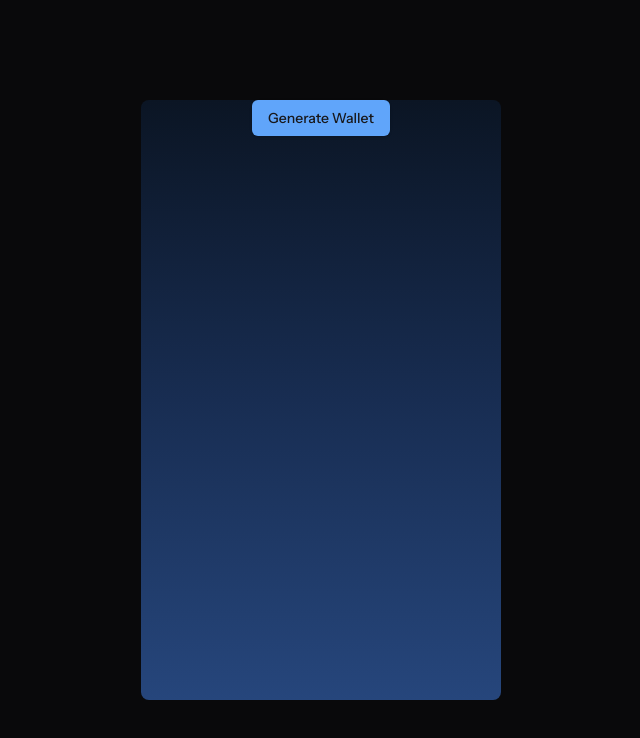
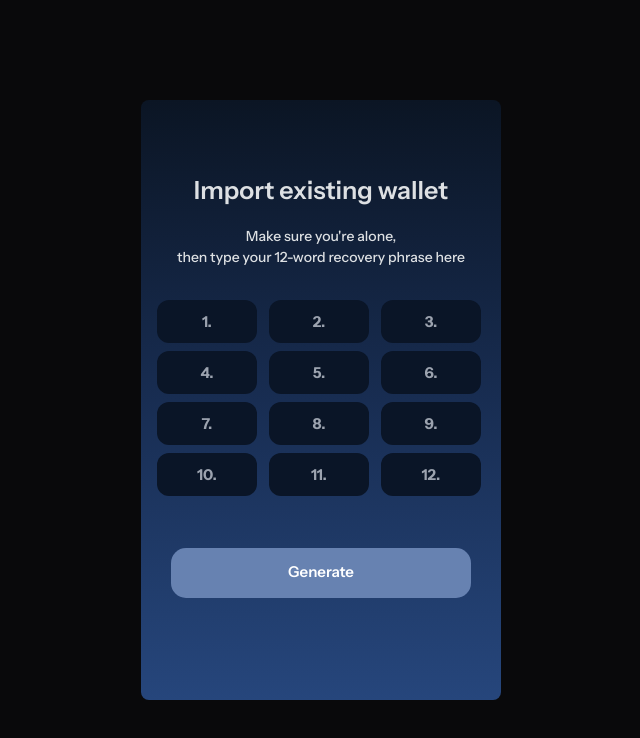
Before and after one commit to Aryan-Dahiya-23/Stash, a Next.js app: page /create in a window 1280 px wide. Shown: the top 738 px of the page, without its empty margins (319-959 px from the left). Built offline with nearby package versions, Linux system fonts and the light colour scheme.

Commit message:
added create wallet

```diff
--- a/app/(root)/create/page.tsx
+++ b/app/(root)/create/page.tsx
@@ -1,118 +1,102 @@
+/* eslint-disable @typescript-eslint/no-unused-vars */
 "use client";
 
 import * as React from "react";
-import { useState, useEffect } from "react";
+import { useState } from "react";
 import { Keypair } from "@solana/web3.js";
-import { Button } from "@/components/ui/button";
-import { Checkbox } from "@/components/ui/checkbox";
 import { generateMnemonic, mnemonicToSeedSync } from "bip39";
 import { derivePath } from "ed25519-hd-key";
 import nacl from "tweetnacl";
-import Link from "next/link";
 import { useRouter } from "next/navigation";
+import Cookies from "js-cookie";
+import toast from "react-hot-toast";
+import CryptoJS from "crypto-js";
+import { SeedPhrase } from "@/components/shared/SeedPhrase";
+import { Password } from "@/components/shared/Password";
 
 export default function Home() {
   const router = useRouter();
 
   const [mnemonic, setMnemonic] = useState<string>("");
-  // const [wallet, setWallet] = useState<object>(
-  //   JSON.parse(localStorage.getItem("wallet") || "{}")
-  // );
-
-  const [wallet, setWallet] = useState({});
-
-  // useEffect(() => {
-  //   if (typeof window !== "undefined") {
-  //     const storedWallet = localStorage.getItem("wallet");
-
-  //     // const storedWallet = null;
-
-  //     if (storedWallet) {
-  //       setWallet(JSON.parse(storedWallet));
-  //     } else {
-  //       // Redirect to login if no wallet is found
-  //       router.push("/login");
-  //     }
-  //   }
-  // }, [router]);
+  const [privateKey, setPrivateKey] = useState<string>("");
+  const [isWalletSuccess, setIsWalletSuccess] = useState<boolean>(false);
+  const [password, setPassword] = useState<string>("");
+  const [verifyPassword, setVerifyPassword] = useState<string>("");
 
   function generateWallet() {
-    // Generate a new 12-word mnemonic phrase
     const newMnemonic = generateMnemonic();
     setMnemonic(newMnemonic);
     console.log(`Generated Mnemonic: ${mnemonic}`);
 
-    // Convert mnemonic to a seed
     const seed = mnemonicToSeedSync(newMnemonic);
 
-    // Define the derivation path for Solana (BIP44: m/44'/501'/0'/0')
     const path = `m/44'/501'/0'/0'`;
     const derivedSeed = derivePath(path, seed.toString("hex")).key;
 
-    // Generate keypair from the derived seed
-    const keypair = nacl.sign.keyPair.fromSeed(derivedSeed);
+    const derivedSeedUint8Array = new Uint8Array(derivedSeed);
 
-    // Convert the keypair to Solana-compatible public and private keys
+    const keypair = nacl.sign.keyPair.fromSeed(derivedSeedUint8Array);
+
     const solanaKeypair = Keypair.fromSecretKey(keypair.secretKey);
     const publicKey = solanaKeypair.publicKey.toBase58();
     const privateKey = Buffer.from(solanaKeypair.secretKey).toString("hex");
-    setWallet({ publicKey, privateKey });
-
-    // localStorage.setItem("wallet", JSON.stringify({ publicKey, privateKey }));
   }
 
+  const setCookie = () => {
+    const encryptedData = CryptoJS.AES.encrypt(mnemonic, password).toString();
+
+    Cookies.set("encryptedData", encryptedData, {
+      expires: 50000,
+      secure: true,
+    });
+
+    const now = new Date();
+
+    now.setTime(now.getTime() + 10 * 60 * 1000);
+
+    Cookies.set("privateKey", privateKey, {
+      expires: now,
+      secure: true,
+    });
+
+    const secretKey = Uint8Array.from(Buffer.from(privateKey, "hex"));
+    const solanaKeypair = Keypair.fromSecretKey(secretKey);
+    const publicKey = solanaKeypair.publicKey.toBase58();
+
+    Cookies.set("publicKey", publicKey, {
+      expires: now,
+      secure: true,
+    });
+
+    toast("Hey, There!", {
+      icon: "👋",
+    });
+
+    router.push("/wallet");
+  };
   return (
-    <>
-      {Object.keys(wallet).length === 0 ? (
-        <div className="h-full flex flex-col justify-center items-center">
-          <Button className="bg-blue-400" onClick={generateWallet}>
-            Generate Wallet
-          </Button>
-        </div>
-      ) : (
-        <div className="min-h-screen bg-gray-900 text-white flex flex-col justify-center items-center p-4">
-          <div className="flex items-center space-x-2 mb-8">
-            <div className="w-3 h-3 rounded-full bg-blue-400"></div>
-            <div className="w-3 h-3 rounded-full bg-blue-400"></div>
-            <div className="w-3 h-3 rounded-full bg-gray-600"></div>
-          </div>
+    <div className="h-[600px] relative p-4 flex flex-col items-center">
+      {!isWalletSuccess && (
+        <SeedPhrase
+          mnemonic={mnemonic}
+          setMnemonic={setMnemonic}
+          isWalletSuccess={isWalletSuccess}
+          setIsWalletSuccess={setIsWalletSuccess}
+          privateKey={privateKey}
+          setPrivateKey={setPrivateKey}
+        />
+      )}
 
-          <h1 className="text-2xl font-bold text-center mb-4">
-            Your Secret Recovery Phrase
-          </h1>
-
-          <p className="text-center text-gray-400 mb-6">
-            This phrase unlocks your wallet. Do <strong>NOT</strong> share.
-            Write it down on a paper and store securely.
-          </p>
-
-          <div className="grid grid-cols-3 gap-4 mb-6 text-sm">
-            {mnemonic.split(" ").map((word, index) => (
-              <div
-                key={index}
-                className="border border-gray-600 p-2 rounded-lg text-center"
-              >
-                <span className="text-gray-500">{index + 1}.</span>{" "}
-                <span>{word}</span>
-              </div>
-            ))}
-          </div>
-
-          <div className="flex items-center space-x-2 mb-6">
-            <Checkbox id="save-recovery-phrase" />
-            <label
-              htmlFor="save-recovery-phrase"
-              className="text-gray-400 select-none"
-            >
-              My Secret Recovery Phrase is <strong>saved</strong>.
-            </label>
-          </div>
-          <Button asChild className="w-full bg-blue-500 text-white">
-            <Link href="/wallet">Continue </Link>
-          </Button>
-        </div>
+      {isWalletSuccess && (
+        <Password
+          password={password}
+          setPassword={setPassword}
+          verifyPassword={verifyPassword}
+          setVerifyPassword={setVerifyPassword}
+          setCookie={setCookie}
+        />
       )}
-    </>
+    </div>
   );
 }
 
--- a/app/(root)/layout.tsx
+++ b/app/(root)/layout.tsx
@@ -1,3 +1,5 @@
+import { Toaster } from "react-hot-toast";
+
 export default function RootLayout({
   children,
 }: {
@@ -5,6 +7,7 @@ export default function RootLayout({
 }) {
   return (
     <div className="h-[600px] w-[360px] rounded-lg bg-gradient-to-b from-[#0b1524] via-[#182d52] to-[#26467c]">
+      <Toaster />
       <main className="flex-1">{children}</main>
     </div>
   );
--- a/app/(root)/verify/page.tsx
+++ b/app/(root)/verify/page.tsx
@@ -10,6 +10,7 @@ import { Password } from "@/components/shared/Password";
 import { useRouter } from "next/navigation";
 import { Keypair } from "@solana/web3.js";
 import nacl from "tweetnacl";
+import toast from "react-hot-toast";
 
 export default function Home() {
   const router = useRouter();
@@ -119,6 +120,9 @@ export default function Home() {
         secure: true,
       });
     }
+    toast("Welcome Back", {
+      icon: "👋",
+    });
     router.push("/wallet");
   };
 
--- a/components/shared/PrivateKey.tsx
+++ b/components/shared/PrivateKey.tsx
@@ -1,9 +1,9 @@
-/* eslint-disable @typescript-eslint/no-unused-vars */
 import React from "react";
 import Image from "next/image";
 import BackArrowIcon from "../../public/assets/back-arrow-icon.png";
 import HideIcon from "../../public/assets/Hide.png";
 import { Keypair } from "@solana/web3.js";
+import toast from "react-hot-toast";
 
 interface PrivateKeyProps {
   importSuccess: boolean;
@@ -13,38 +13,28 @@ interface PrivateKeyProps {
 }
 
 export const PrivateKey: React.FC<PrivateKeyProps> = ({
-  importSuccess,
   setImportSuccess,
   privateKey,
   setPrivateKey,
 }) => {
-  const verifyPrivateKey = (privateKeyHex: string) => {
+  const importWalletUsingPrivateKey = () => {
     try {
-      const privateKeyArray = Uint8Array.from(
-        Buffer.from(privateKeyHex, "hex")
-      );
+      const privateKeyArray = Uint8Array.from(Buffer.from(privateKey, "hex"));
 
       const keypair = Keypair.fromSecretKey(privateKeyArray);
 
-      const publicKey = keypair.publicKey.toBase58();
-
-      console.log("Public Key:", publicKey);
-
-      return publicKey;
+      if (keypair) {
+        setImportSuccess(true);
+        toast.success("Wallet imported successfully!", {
+          icon: "✅",
+        });
+      }
     } catch (error) {
       console.error("Invalid private key:", error);
-      return null;
+      toast.error("Invalid private key. Please check and try again.", {
+        icon: "❌",
+      });
     }
-  };
-
-  const importWalletUsingPrivateKey = () => {
-    const privateKeyArray = Uint8Array.from(Buffer.from(privateKey, "hex"));
-    const keypair = Keypair.fromSecretKey(privateKeyArray);
-    const publicKey = keypair.publicKey.toBase58();
-
-    setImportSuccess(true);
-
-    console.log("Public Key:", publicKey);
   };
 
   return (
--- a/components/shared/SeedPhrase.tsx
+++ b/components/shared/SeedPhrase.tsx
@@ -3,14 +3,16 @@ import React, { useState, useEffect } from "react";
 import { useRouter } from "next/navigation";
 import { Keypair } from "@solana/web3.js";
 import * as bip39 from "bip39";
+import { generateMnemonic, mnemonicToSeedSync } from "bip39";
+import { derivePath } from "ed25519-hd-key";
 import nacl from "tweetnacl";
-import Cookies from "js-cookie";
+import toast from "react-hot-toast";
 
 interface SeedPhraseProps {
   mnemonic: string;
   setMnemonic: React.Dispatch<React.SetStateAction<string>>;
-  importSuccess: boolean;
-  setImportSuccess: React.Dispatch<React.SetStateAction<boolean>>;
+  isWalletSuccess: boolean;
+  setIsWalletSuccess: React.Dispatch<React.SetStateAction<boolean>>;
   privateKey: string;
   setPrivateKey: React.Dispatch<React.SetStateAction<string>>;
 }
@@ -18,14 +20,15 @@ interface SeedPhraseProps {
 export const SeedPhrase: React.FC<SeedPhraseProps> = ({
   mnemonic,
   setMnemonic,
-  importSuccess,
-  setImportSuccess,
+  isWalletSuccess,
+  setIsWalletSuccess,
   privateKey,
   setPrivateKey,
 }) => {
   const router = useRouter();
 
   const [seedWords, setSeedWords] = useState<string[]>(Array(12).fill(""));
+  const pathname = window.location.pathname;
 
   useEffect(() => {
     setMnemonic(seedWords.join(" "));
@@ -38,9 +41,12 @@ export const SeedPhrase: React.FC<SeedPhraseProps> = ({
   };
 
   const importWalletUsingSeedPhrase = async () => {
+    console.log(mnemonic);
     try {
       if (!bip39.validateMnemonic(mnemonic)) {
-        alert("Invalid mnemonic seed phrase. Please try again.");
+        toast.error("Invalid Seed Phrase. Please check and try again.", {
+          icon: "❌",
+        });
         return;
       }
 
@@ -66,15 +72,41 @@ export const SeedPhrase: React.FC<SeedPhraseProps> = ({
 
       setPrivateKey(newPrivateKey);
 
-      console.log(publicKey);
-      console.log(privateKey);
-
-      setImportSuccess(true);
+      toast.success("Wallet imported successfully!", {
+        icon: "✅",
+      });
+      setIsWalletSuccess(true);
     } catch (error) {
       console.error("Error importing wallet:", error);
-      alert("Failed to import wallet. Please try again.");
+      toast.error("Failed to import wallet. Please try again.", {
+        icon: "❌",
+      });
     }
   };
+
+  function generateWallet() {
+    const newMnemonic = generateMnemonic();
+    setMnemonic(newMnemonic);
+    setSeedWords(newMnemonic.split(" "));
+    console.log(`Generated Mnemonic: ${newMnemonic}`);
+
+    const seed = mnemonicToSeedSync(newMnemonic);
+
+    const path = `m/44'/501'/0'/0'`;
+    const derivedSeed = derivePath(path, seed.toString("hex")).key;
+
+    const derivedSeedUint8Array = new Uint8Array(derivedSeed);
+
+    const keypair = nacl.sign.keyPair.fromSeed(derivedSeedUint8Array);
+
+    const solanaKeypair = Keypair.fromSecretKey(keypair.secretKey);
+    const publicKey = solanaKeypair.publicKey.toBase58();
+    const privateKey = Buffer.from(solanaKeypair.secretKey).toString("hex");
+    setPrivateKey(privateKey);
+    toast("Wallet successfully generated", {
+      icon: "✅",
+    });
+  }
 
   return (
     <>
@@ -93,16 +125,41 @@ export const SeedPhrase: React.FC<SeedPhraseProps> = ({
             className="w-[100px] h-[43px] bg-[#0A1527] rounded-xl text-center text-[#dde0e3] text-[15px] font-bold"
             placeholder={`${index + 1}.`}
             value={word}
+            disabled={window.location.pathname === "/create"}
             onChange={(e) => handleInputChange(index, e.target.value)}
           />
         ))}
       </div>
+
+      {pathname === "/create" &&
+        (mnemonic.length === 11 ? (
+          <button
+            onClick={generateWallet}
+            className="w-[300px] h-[50px] mt-9 bg-[#6782B1] rounded-[15px] flex justify-center items-center transition duration-300 ease-in-out hover:bg-[#5c749e]"
+          >
+            <span className="text-white text-[15px] font-semibold">
+              Generate
+            </span>
+          </button>
+        ) : (
+          <button
+            onClick={() => setIsWalletSuccess(true)}
+            className="w-[300px] h-[50px] mt-9 bg-[#6782B1] rounded-[15px] flex justify-center items-center transition duration-300 ease-in-out hover:bg-[#5c749e]"
+          >
+            <span className="text-white text-[15px] font-semibold">
+              Continue
+            </span>
+          </button>
+        ))}
+
+      {pathname === "/import" && (
         <button
           onClick={importWalletUsingSeedPhrase}
           className="w-[300px] h-[50px] mt-9 bg-[#6782B1] rounded-[15px] flex justify-center items-center transition duration-300 ease-in-out hover:bg-[#5c749e]"
         >
           <span className="text-white text-[15px] font-semibold">Continue</span>
         </button>
+      )}
     </>
   );
 };
```
Also changed, not shown: app/(root)/import/page.tsx (+9 -62 lines), app/(root)/wallet/page.tsx (+4 -4 lines), components/shared/Password.tsx (+38 -3 lines). Lines whose indentation alone changed are shown as unchanged.
